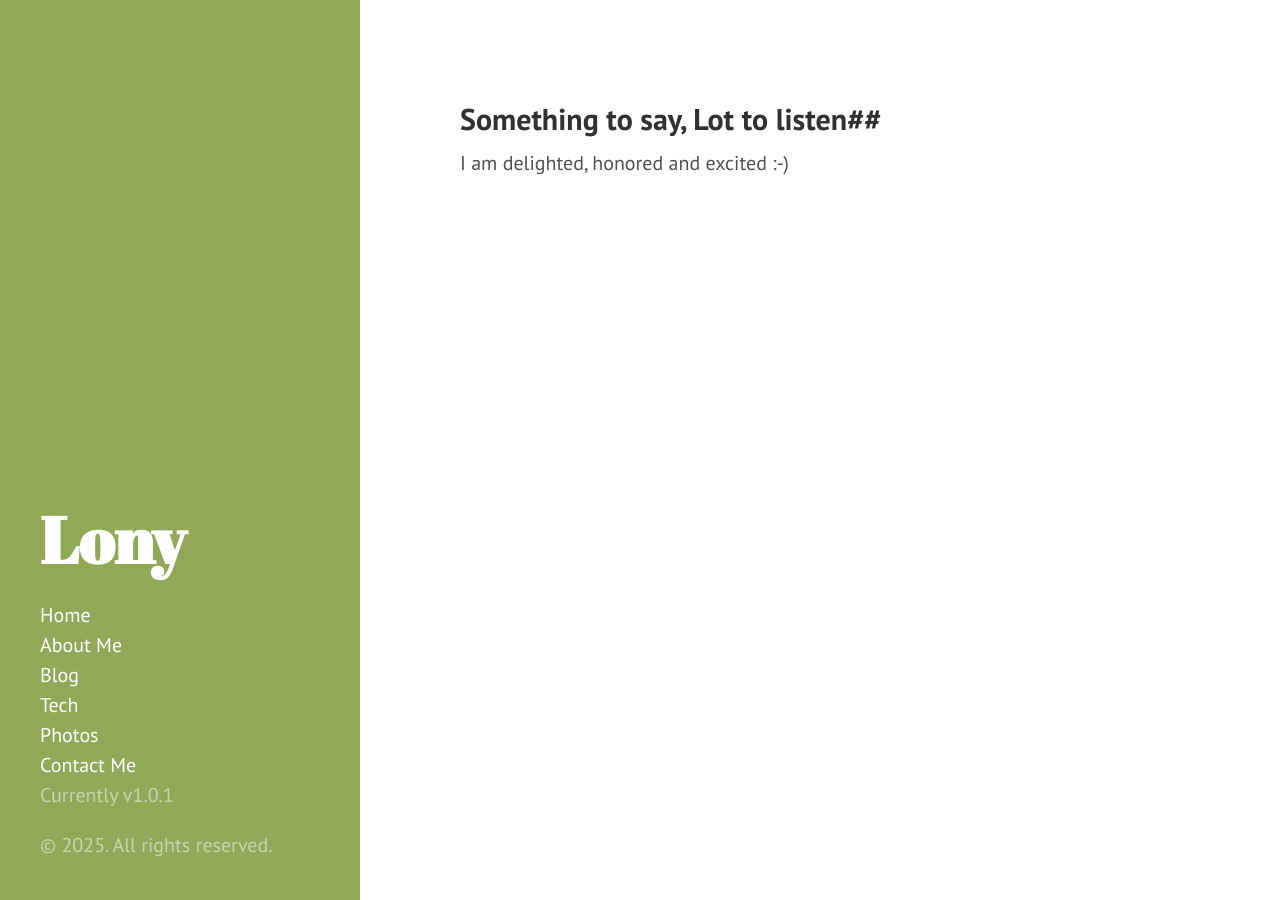
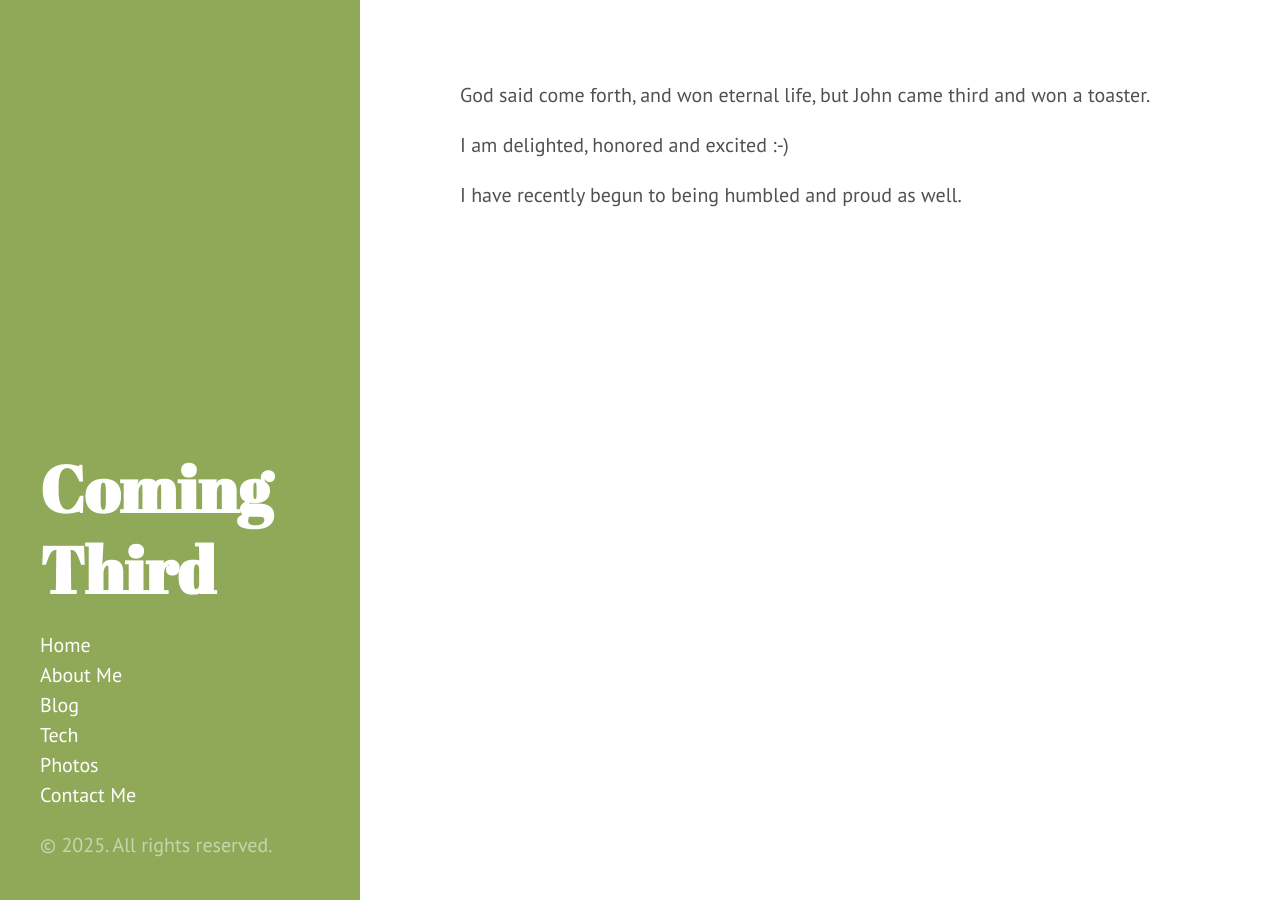
Before and after one commit to lony25/lony25.github.io, a Jekyll site: the page built from index.md, in a window 1280 px wide. Built offline with Jekyll 4.4.1, drawn with Linux system fonts in a browser that asks for light colours; Markdown is read by kramdown in place of the engine named in the settings.

Commit message:
Changing few words

```diff
--- a/_config.yml
+++ b/_config.yml
@@ -6,7 +6,7 @@ pygments:         true
 permalink:        pretty
 
 # Setup
-title:            Lony
+title:            Coming Third
 tagline:          'The stuff I try'
 url:              https://www.lony.in
 
--- a/_includes/sidebar.html
+++ b/_includes/sidebar.html
@@ -44,7 +44,6 @@
 
       <li class="sidebar-nav-item"><a href="http://photos.lony.in">Photos</a></li>
       <li class="sidebar-nav-item"><a href="mailto:contact@lony.in">Contact Me</a></li>
-      <li class="sidebar-nav-item">Currently v{{ site.version }}</li>
     </ul>
 
     <p>&copy; {{ site.time | date: '%Y' }}. All rights reserved.</p>
--- a/index.md
+++ b/index.md
@@ -3,7 +3,8 @@ layout: default
 title: 'Ruminations from experience'
 ---
 
-
-##Something to say, Lot to listen##
+God said come forth, and won eternal life, but John came third and won a toaster.
 
 I am delighted, honored and excited :-)
+
+I have recently begun to being humbled and proud as well.
```
